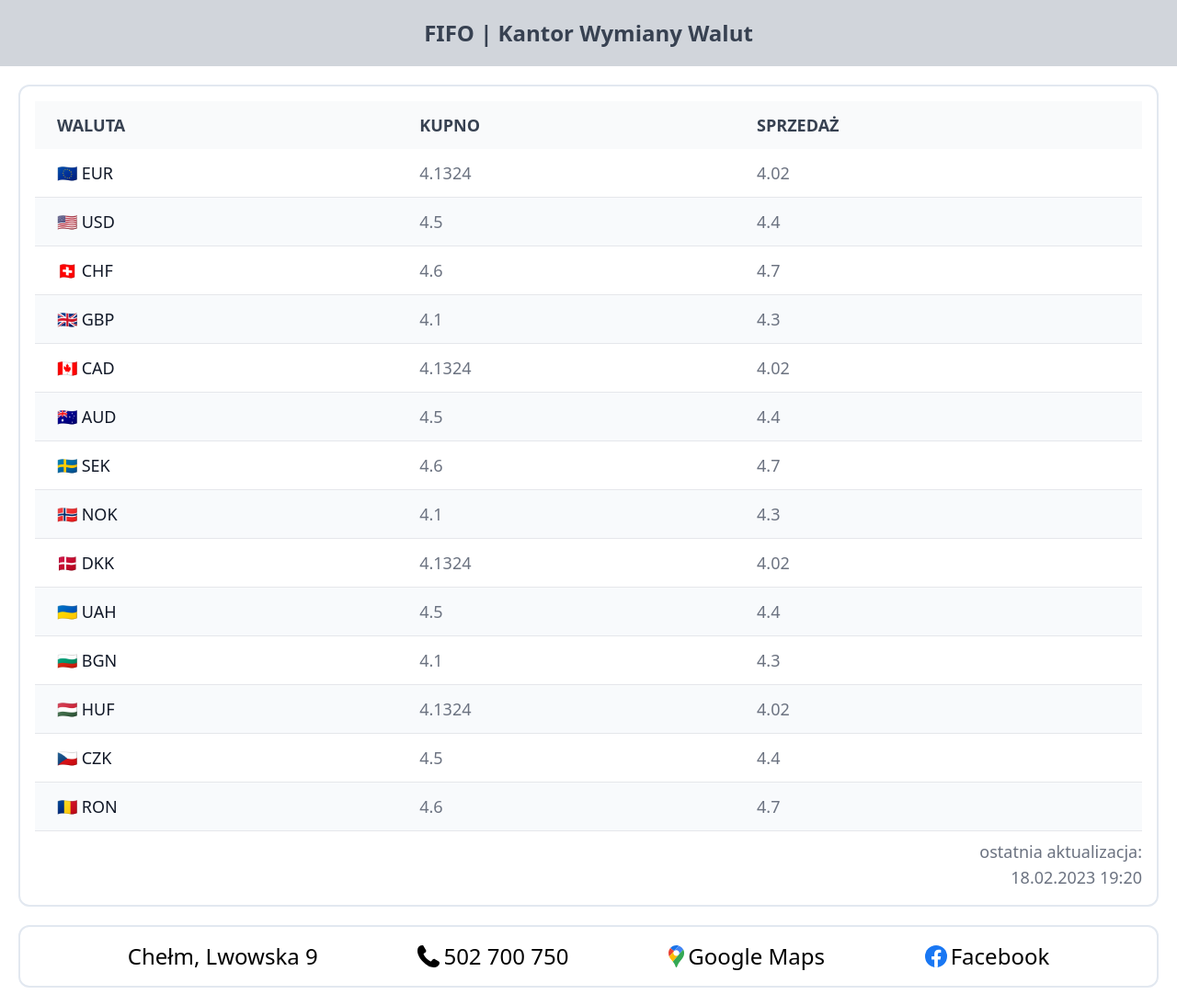
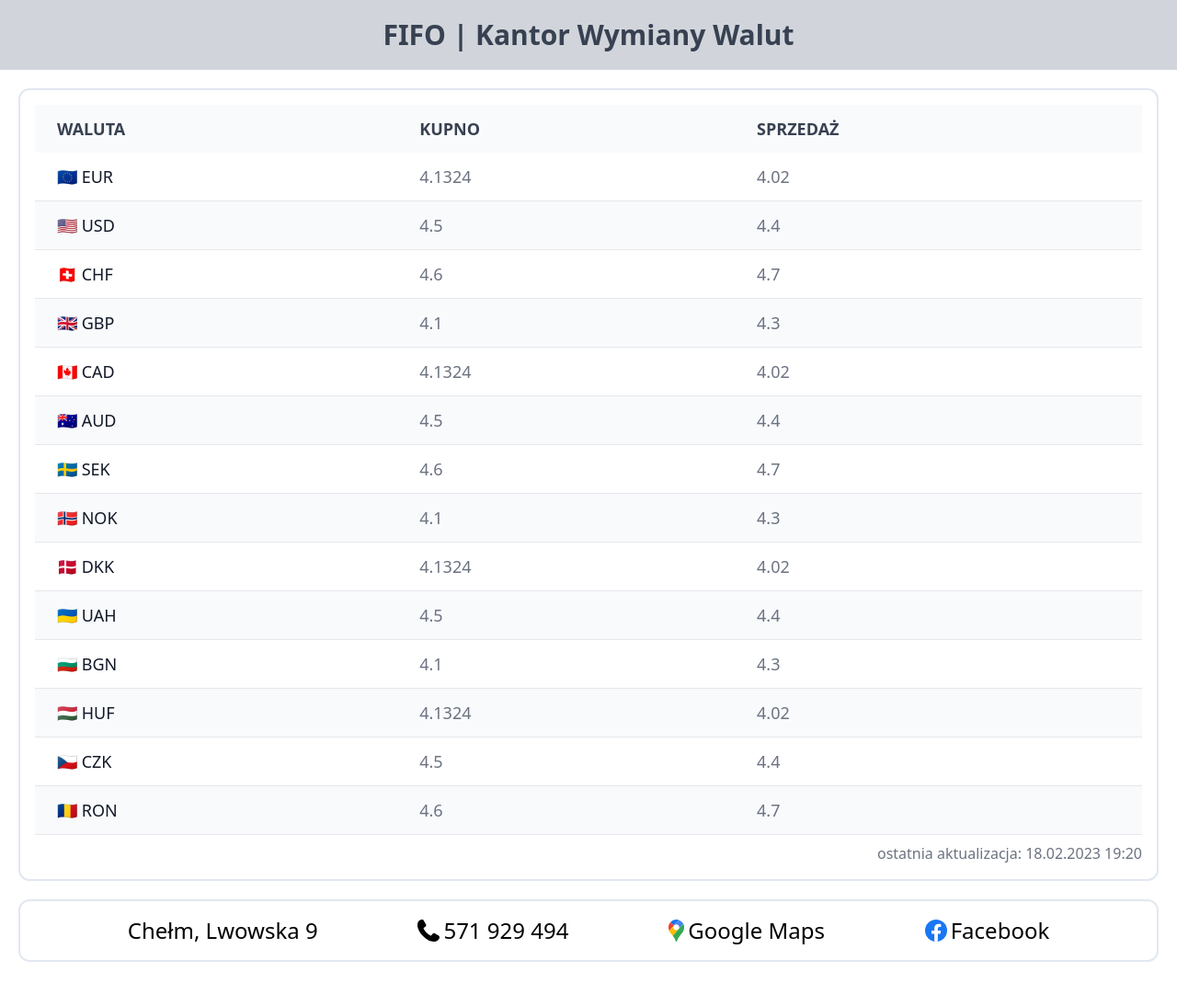
Before and after one commit to niemiaszek/exchange-office-webpage, a Next.js app: page / in a window 1280 px wide. Shown: the whole page at 92% size. After the commit the page ends 1066 px from the top, so only its background shows below. Built offline with nearby package versions, Linux system fonts and the light colour scheme.

Commit message:
fixes for dark mode

```diff
--- a/app/exchange-table.tsx
+++ b/app/exchange-table.tsx
@@ -6,12 +6,15 @@ type Currency = {
 };
 function TableRow(currency: Currency) {
   return (
-    <tr className="odd:bg-white even:bg-slate-50 bg-white border-b dark:bg-gray-800 dark:border-gray-700">
-      <th scope="row" className="px-2 py-1 md:px-6 md:py-3 font-medium text-gray-900 whitespace-nowrap dark:text-white">
+    <tr className="odd:bg-white even:bg-slate-50 bg-white border-b dark:odd:bg-gray-800 dark:even:bg-gray-700 dark:border-gray-700">
+      <th
+        scope="row"
+        className="px-2 py-1 md:px-6 md:py-2 xl:py-3 font-medium text-sm md:text-lg text-gray-900 whitespace-nowrap dark:text-white"
+      >
         {currency.representation} {currency.name}
       </th>
-      <td className="px-2 py-1 md:px-6 md:py-3">{currency.buy}</td>
-      <td className="px-2 py-1 md:px-6 md:py-3">{currency.sell}</td>
+      <td className="px-2 py-1 md:px-6 xl:py-2 2xl:py-3">{currency.buy}</td>
+      <td className="px-2 py-1 md:px-6 xl:py-2 2xl:py-3">{currency.sell}</td>
     </tr>
   );
 }
@@ -54,10 +57,7 @@ export default function ExchangeTable() {
           <tbody>{currencies.map(TableRow)}</tbody>
         </table>
         <div className="text-right pt-2">
-          <a className="text-sm md:text-lg text-gray-500">
-            ostatnia aktualizacja: <br></br>
-            18.02.2023 19:20
-          </a>
+          <a className="text-sm md:text-base text-gray-500">ostatnia aktualizacja: 18.02.2023 19:20</a>
         </div>
       </div>
     </div>
--- a/app/page.tsx
+++ b/app/page.tsx
@@ -10,17 +10,19 @@ const inter = Inter({ subsets: ["latin"] });
 
 export default function Home() {
   return (
-    <div className="flex min-h-screen flex-col items-center">
-      <div className=" sticky top-0 min-w-full bg-gray-300 py-5">
-        <h1 className="text-2xl font-bold text-gray-700 mx-auto text-center">FIFO | Kantor Wymiany Walut</h1>
+    <div className="flex min-h-screen flex-col items-center dark:bg-gray-800">
+      <div className=" sticky top-0 min-w-full bg-gray-300  py-3 md:py-5">
+        <h1 className="text-2xl md:text-3xl font-bold text-gray-700 mx-auto text-center">
+          FIFO | Kantor Wymiany Walut
+        </h1>
       </div>
 
-      <main>
+      <main className="">
         <div className="w-screen overflow-auto">
           <ExchangeTable></ExchangeTable>
         </div>
         <div className="w-screen p-3 md:p-5 md:pt-0">
-          <div className="p-2 md:p-4 rounded-md md:rounded-xl border-2 border-slate-200 dark:border-gray-700 bg-white dark:bg-slate-50">
+          <div className="p-2 md:p-4 rounded-md md:rounded-xl border-2 border-slate-200 dark:border-gray-700 bg-white dark:bg-gray-700 dark:text-white">
             <div className="grid grid-cols-2 grid-rows-2 gap-2 md:flex md:flex-row md:justify-evenly justify-items-center md:text-lg lg:text-2xl">
               <div>
                 <a>Chełm, Lwowska 9</a>
@@ -28,7 +30,7 @@ export default function Home() {
               <div>
                 <a className="inline-flex items-baseline">
                   <Image priority src={phoneIcon} alt="Phone Icon" height={24} className="self-center mr-1" />
-                  <a href="tel:502700759">502 700 750</a>
+                  <a href="tel:571929494">571 929 494</a>
                 </a>
               </div>
               <div>
```
